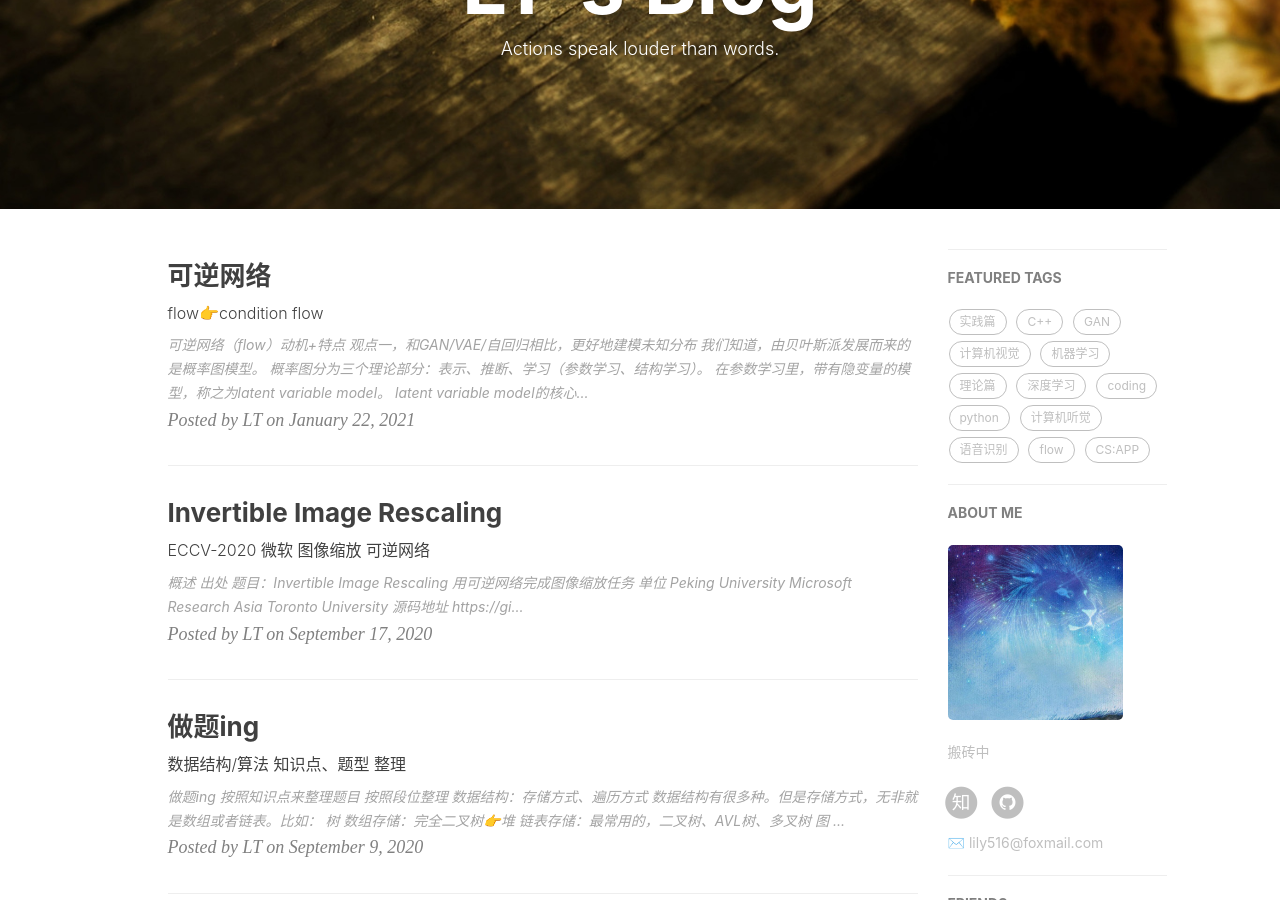
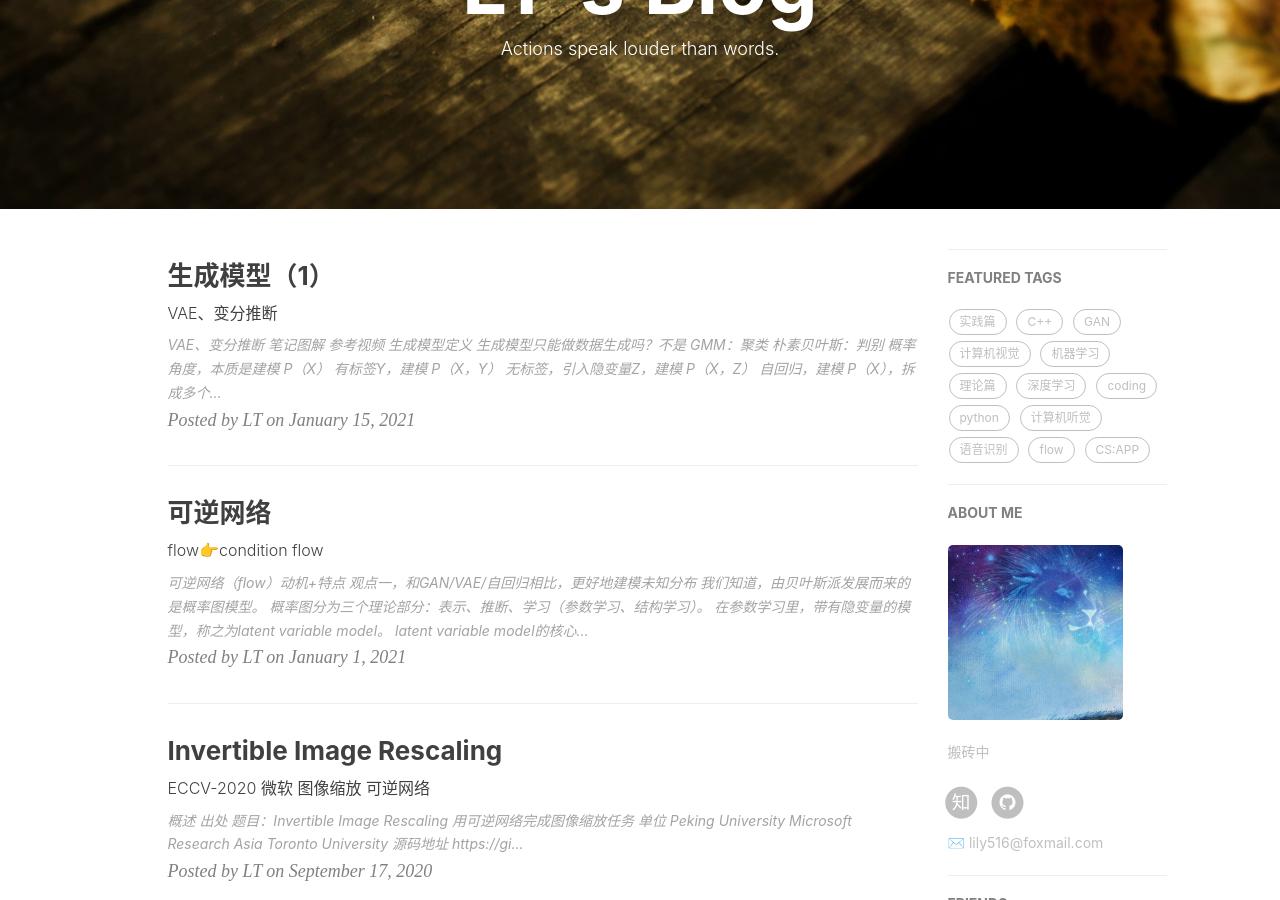
Before and after one commit to LeeeLiu/leeeliu.github.io, a Jekyll site: the page built from index.html, in a window 1280 px wide and 900 px high, scrolled down 209 px. Built offline with Jekyll 4.4.1, drawn with Linux system fonts in a browser that asks for light colours; nearby versions of some CDN libraries; the list of posts is cut into pages by our own code; comment, search, counter and statistics services are not loaded; some of the changed text lies outside the part shown.

Commit message:
variational_inference

```diff
--- a/_posts/2021-01-22-INN.md
+++ b/_posts/2021-01-01-INN.md
@@ -2,7 +2,7 @@
 layout:     post
 title:      可逆网络
 subtitle:   flow👉condition flow
-date:       2021-01-22
+date:       2021-01-01
 author:     LT
 header-img:
 catalog: true
--- /dev/null
+++ b/_posts/2021-01-15-GenerativeModels.md
@@ -0,0 +1,47 @@
+---
+layout:     post
+title:      生成模型（1）
+subtitle:   VAE、变分推断
+date:       2021-01-15
+author:     LT
+header-img:
+catalog: true
+tags:
+    - 机器学习
+---
+
+### VAE、变分推断
+1. 笔记图解
+![AEvsVAE](https://handwrite-ml-1-1300025586.cos.ap-nanjing.myqcloud.com/AEvsVAE.png)
+![variational_inference](https://handwrite-ml-1-1300025586.cos.ap-nanjing.myqcloud.com/variational_inference.png)
+2. [参考视频](https://www.bilibili.com/video/BV15E411w7Pz?p=2)
+
+### 生成模型定义
+1. 生成模型只能做数据生成吗？不是
+    - GMM：聚类
+    - 朴素贝叶斯：判别
+2. 概率角度，本质是建模 P（X）
+    - 有标签Y，建模 P（X，Y）
+    - 无标签，引入隐变量Z，建模 P（X，Z）
+    - 自回归，建模 P（X），拆成多个条件概率的乘积
+
+    - 逻辑回归，建模 P（Y=k|X）=？，不关心 P（X），不是生成模型
+
+### EM算法
+1. EM不是模型，属于优化算法，作用类似SGD
+2. 作用：
+    - 解决生成模型的learning中的参数估计问题（MLE）。
+    - 由于观测数据分布复杂且未知，没用解析解，参数不能直接求
+        - log P(x) = ELBO + KL  （根据贝叶斯公式推导）
+    - 所以，需要EM来求。
+        - 固定θ，q^ = arg max ELBO
+        - 固定q，θ^ = arg max ELBO
+
+### 变分推断
+1. 背景
+    - 频率派，优化问题
+    - 贝叶斯派，积分问题
+        - 后验P = 似然×先验
+        - P=？，就是inference
+            - 精确推断
+            - 近似推断，比如`变分推断`
```
